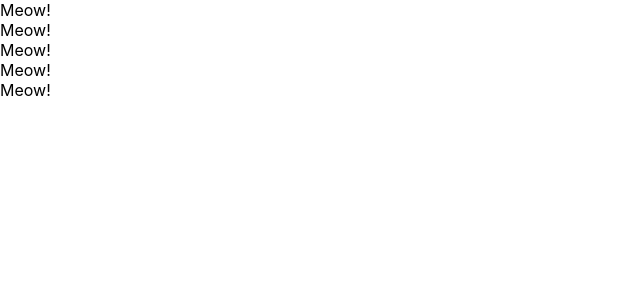
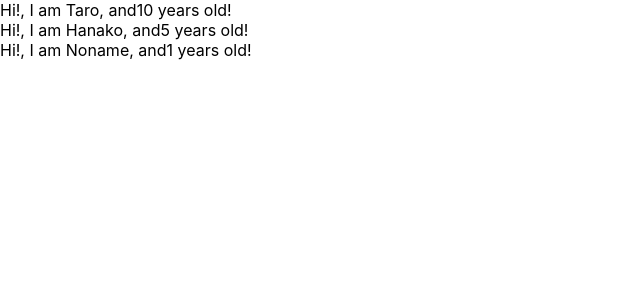
Before and after one commit to masayadoki/udemy-react-redux-crud-application, a React (Create React App) app: page / in a window 1280 px wide. Shown: the top 300 px of the page, without its empty margins (0-640 px from the left). Built offline with nearby package versions, Linux system fonts and the light colour scheme.

Commit message:
section3_16

```diff
--- a/src/App.js
+++ b/src/App.js
@@ -1,32 +1,28 @@
 import React from 'react';
 
-// class App extends Component{
-//   render(){
-//     return (
-//      <React.Fragment>
-//       <label htmlFor="bar">bar</label>
-//       <input type="text" onChange={() => {console.log("I am clicked")}}/>
-//      </React.Fragment>
-//     )
-//  }
-// }
-
 const App = () => {
+  const profiles = [
+    { name: "Taro", age: 10 },
+    { name: "Hanako", age: 5 },
+    { name: "Noname" }
+  ]
   return (
   <div>
-    <Cat />
-    <Cat />
-    <Cat />
-    <Cat />
-    <Cat />
+    {
+      profiles.map((profile, index) => {
+        return <User name={profile.name} age={profile.age} key={index} />
+      })
+    }
   </div>
   )
 }
 
-const Cat = () => {
-  return <div>
-    Meow!
-  </div>
+const User = (props) => {
+  return <div>Hi!, I am {props.name}, and{props.age} years old! </div>
+}
+
+User.defaultProps = {
+  age: 1
 }
 
 export default App;
```
